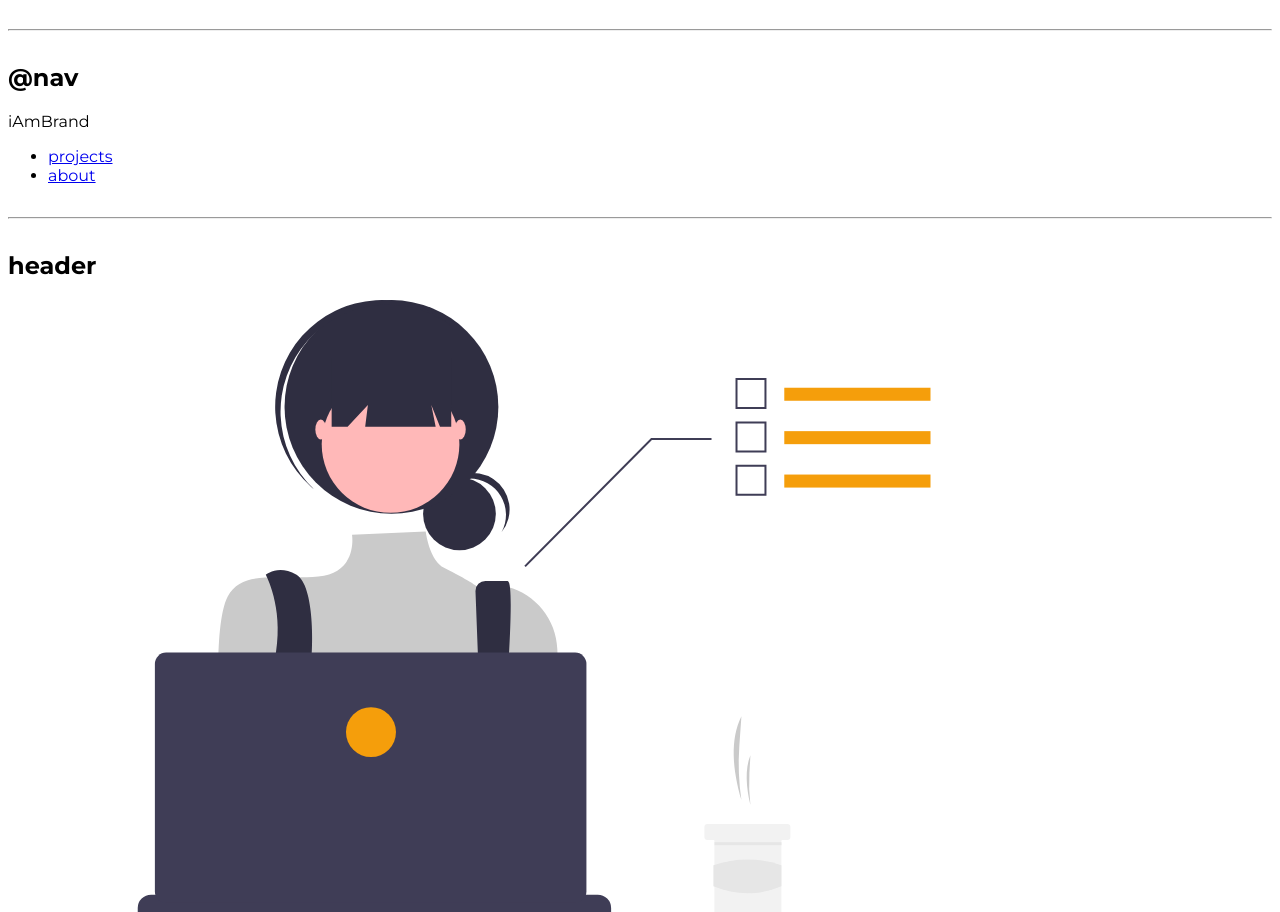
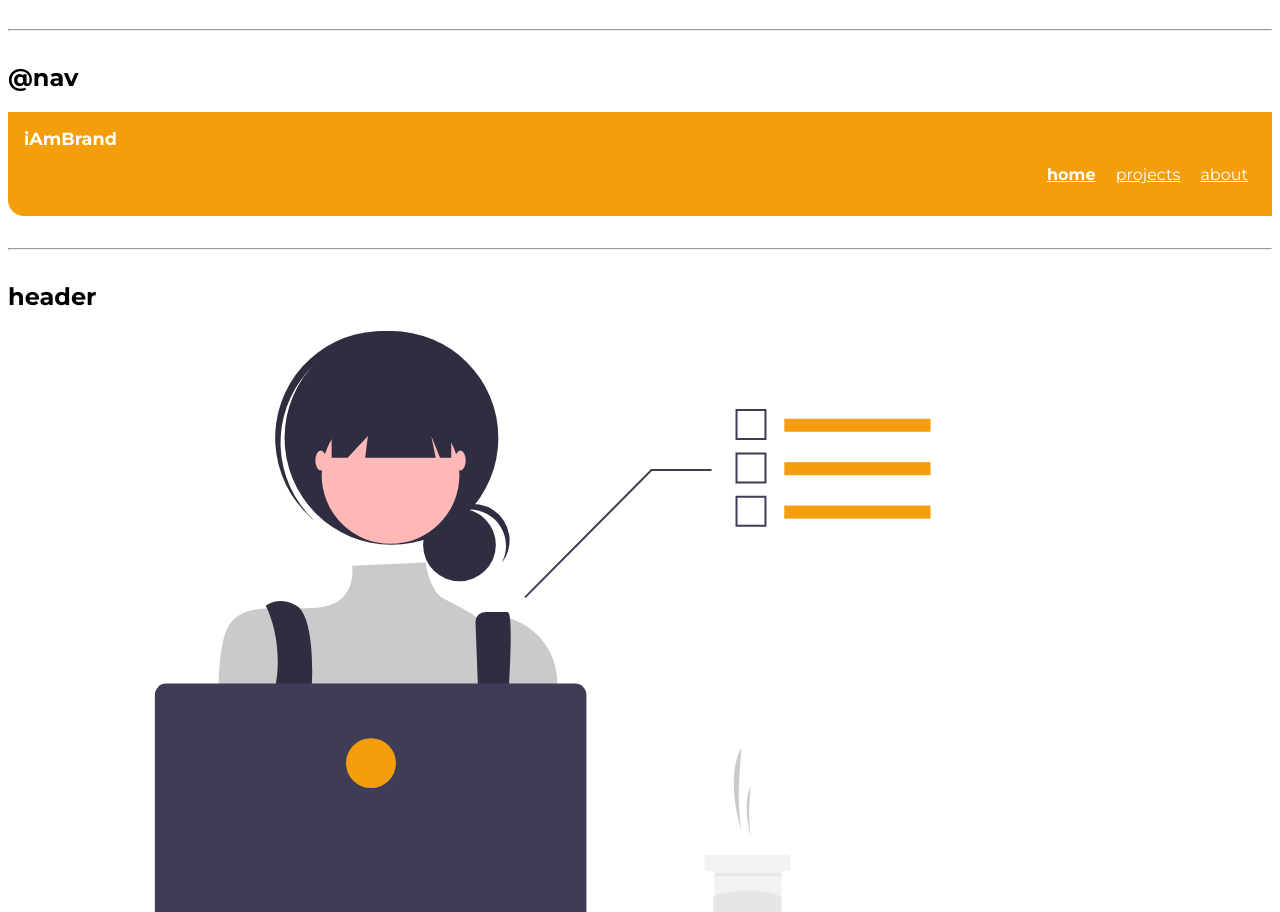
Before and after one commit to hirvaDhandhukia/hirvadhandhukia-portfolio, a plain HTML site: page index.html in a window 1280 px wide. Shown: the part 1218-2130 px from the top of the page. Drawn offline with Linux system fonts and the light colour scheme.

Commit message:
navigation

```diff
--- a/index.html
+++ b/index.html
@@ -60,13 +60,16 @@
     <hr >
 
     <h2>@nav</h2>
-    <nav>
-        <div>iAmBrand</div>
-        <ul>
-            <li>
+    <nav class="navigation container">
+        <div class="nav-brand">iAmBrand</div>
+        <ul class="list-non-bullet nav-pills">
+            <li class="list-item-inline">
+                <a class="link-active" href="/">home</a>
+            </li>
+            <li class="list-item-inline">
                 <a href="/">projects</a>
             </li>
-            <li>
+            <li  class="list-item-inline">
                 <a href="/">about</a>
             </li>
         </ul>
--- a/styles.css
+++ b/styles.css
@@ -51,6 +51,27 @@ hr {
     padding: 0rem 0.5rem;
 }
 
+/* navigation */
+.navigation {
+    background-color: var(--primary-color);
+    color: white;
+    padding: 1rem;
+    border-bottom-left-radius: 1rem;
+}
+.navigation .nav-brand {
+    font-weight: bold;
+    font-size: 1.1rem;
+}
+.navigation .nav-pills {
+    text-align: right;
+}
+.navigation li a {
+    color: white;
+}
+.navigation .link-active {
+    font-weight: bold;
+}
+
 
 
 /* look into BEM naming convention of css */
```
